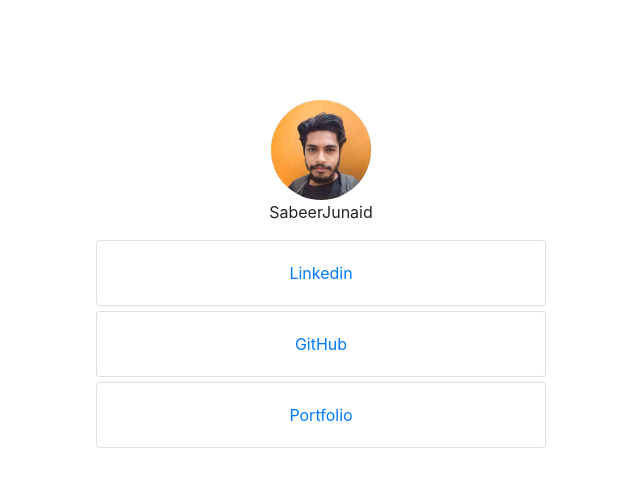
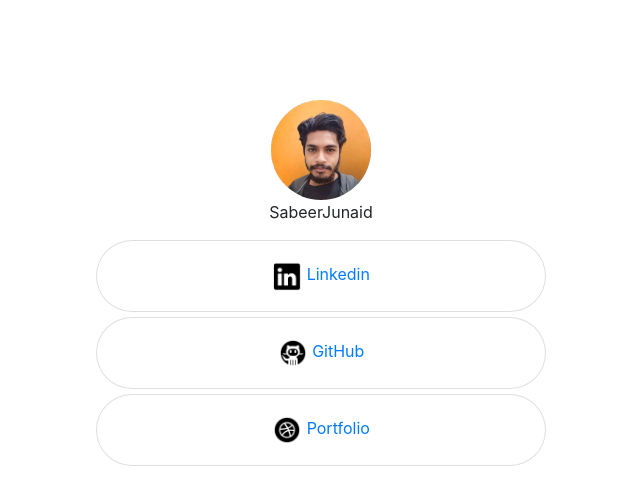
Before and after one commit to Sabeer-Junaid/LinkNest, a website: page index.html in a window 1280 px wide. Shown: the whole page, without its empty margins (319-959 px from the left). Drawn offline with nearby package versions, Linux system fonts and the light colour scheme.

Commit message:
add icons

```diff
--- a/index.html
+++ b/index.html
@@ -32,32 +32,26 @@
      <img src="assets/logo.jpeg" class="img-fluid" style="width: 100px; border-radius: 50%;">
      <p>SabeerJunaid</p>
 
-     <div class="card col-lg-5 col-md-3" style="margin-top: 5px;" >
+     <div class="card col-lg-5 col-md-4 col-sm-3" style="margin-top: 5px; border-radius: 40px;" >
       <div class="card-body">
         <a href="#" style="text-decoration: none;">
-          <div class="card-item">
-            Linkedin
-          </div>
+         <img src="assets/linkedin.png" style="width: 30px;"> Linkedin
         </a>
       </div>
      </div>
 
-     <div class="card col-lg-5 col-md-3" style="margin-top: 5px;" >
+     <div class="card col-lg-5 col-md-4 col-sm-3" style="margin-top: 5px; border-radius: 40px;" >
       <div class="card-body">
         <a href="#" style="text-decoration: none; ">
-          <div class="card-item">
-            GitHub
-          </div>
+          <img src="assets/github.png" style="width: 30px;"> GitHub
         </a>
       </div>
      </div>
 
-     <div class="card col-lg-5 col-md-3" style="margin-top: 5px;" >
+     <div class="card col-lg-5 col-md-4 col-sm-3" style="margin-top: 5px; border-radius: 40px;" >
       <div class="card-body">
         <a href="#" style="text-decoration: none;">
-          <div class="card-item">
-            Portfolio
-          </div>
+          <img src="assets/portfolio.png" style="width: 30px;"> Portfolio
         </a>
       </div>
      </div>
```
Also changed, not shown: assets/portfolio.png (added).
